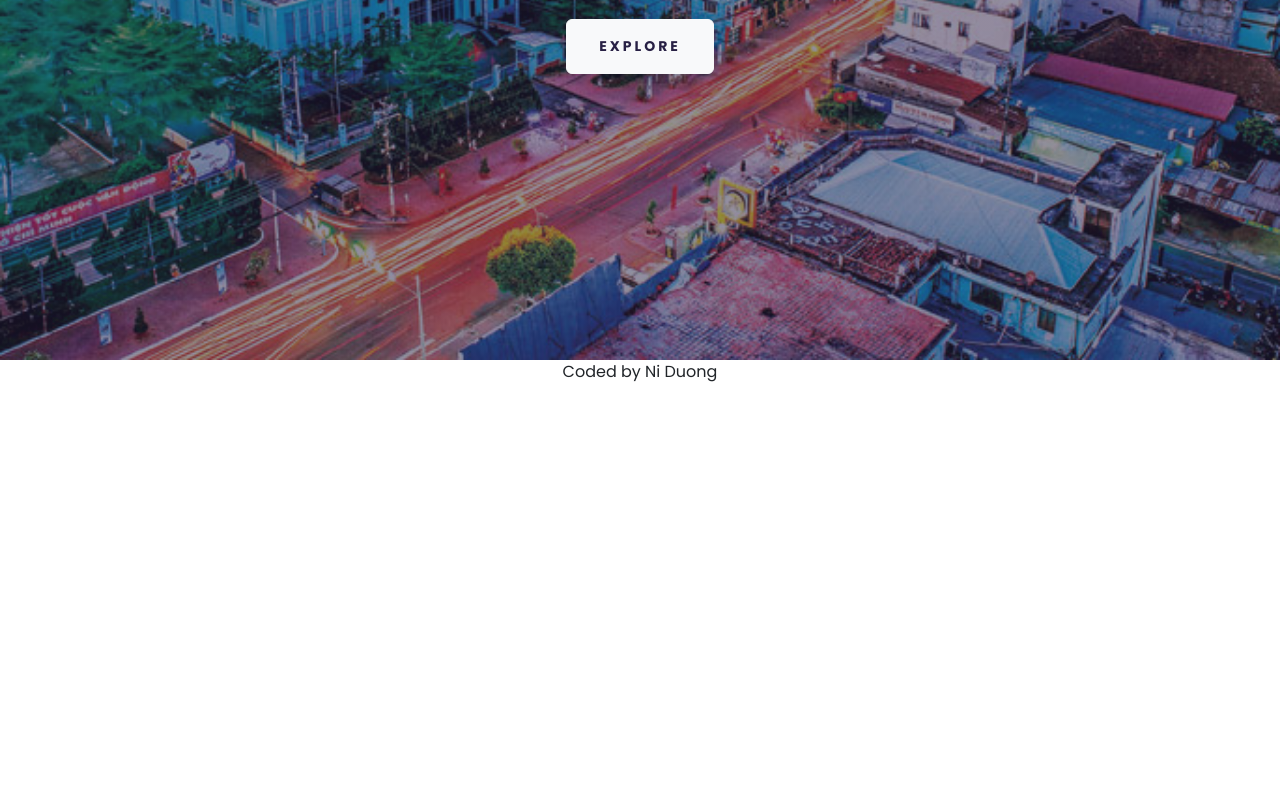
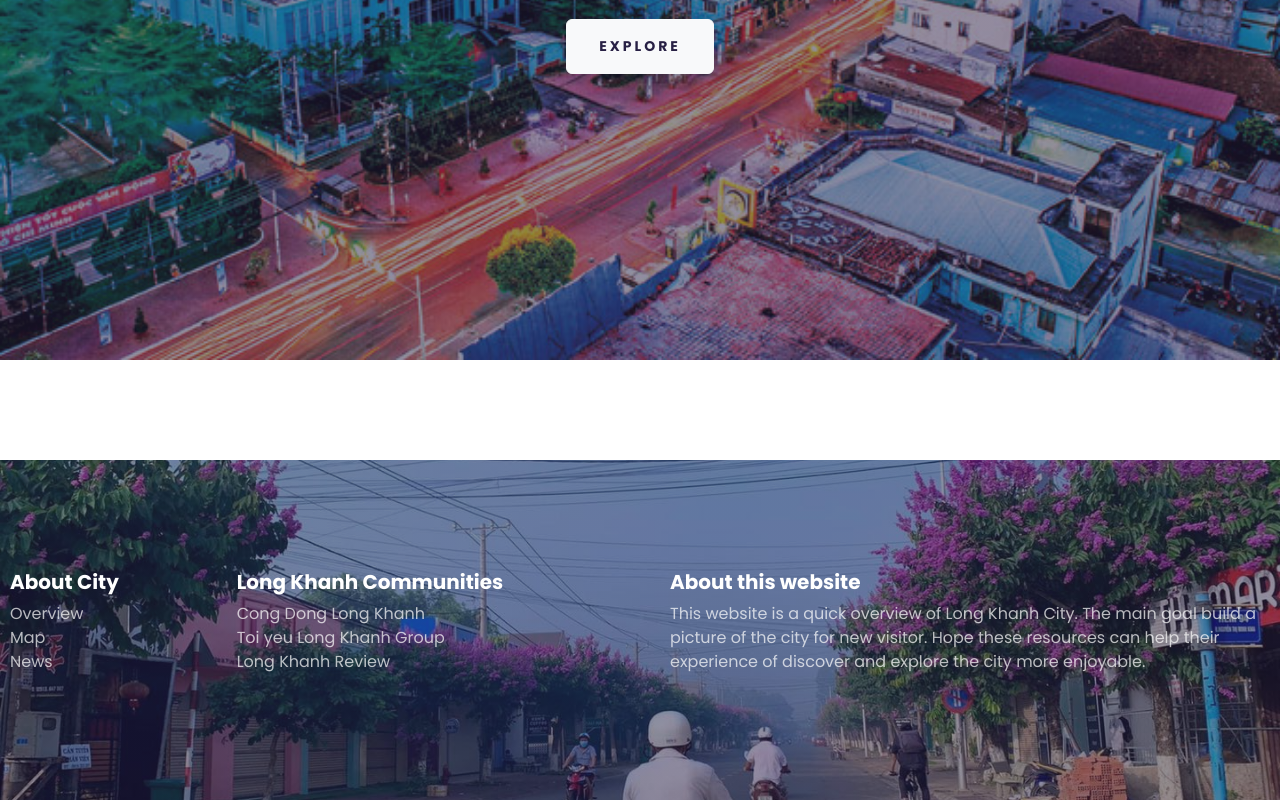
Before and after one commit to duongni/my-hometown, a React (Create React App) app: page / in a window 1280 px wide. Shown: the part 522-1322 px from the top of the page. Before the commit the page ends 906 px from the top, so only its background shows below. Built offline with nearby package versions, Linux system fonts and the light colour scheme.

Commit message:
Added information and styled the footer

```diff
--- a/src/Footer.css
+++ b/src/Footer.css
@@ -0,0 +1,47 @@
+.Footer {
+  color: white;
+  background-image: linear-gradient(
+      rgba(39, 32, 68, 0.5),
+      rgba(39, 32, 68, 0.5)
+    ),
+    url(/src/img/lk-street.jpeg);
+  background-position: center;
+  background-size: cover;
+  background-repeat: no-repeat;
+  display: grid;
+  grid-template-columns: 1fr 2fr 3fr;
+  grid-gap: 20px;
+  margin-top: 100px;
+}
+.Footer h5 {
+  color: white;
+  font-size: 20px;
+  font-weight: 700;
+}
+.content1 {
+  text-align: left;
+  padding: 10px;
+  margin-top: 100px;
+  margin-bottom: 100px;
+}
+.Footer ul {
+  padding: 0;
+  opacity: 0.7;
+  font-size: 16px;
+  font-weight: 400;
+}
+.Footer li {
+  list-style: none;
+  margin: 0;
+  padding: 0;
+}
+.Footer a {
+  text-decoration: none;
+  color: white;
+}
+.Footer p {
+  opacity: 0.7;
+  font-size: 16px;
+  font-weight: 400;
+  color: white;
+}
--- a/src/Footer.js
+++ b/src/Footer.js
@@ -1,5 +1,85 @@
 import React from "react";
 import "./Footer.css";
 export default function Footer() {
-  return <div>Coded by Ni Duong</div>;
+  return (
+    <div className="Footer">
+      <div className="content1">
+        <h5>About City</h5>
+        <ul>
+          <li>
+            <a
+              href="https://en.wikipedia.org/wiki/Long_Kh%C3%A1nh"
+              target="_blank"
+              rel="noreferrer"
+              title="Quick overview of Long Khanh City"
+            >
+              Overview
+            </a>
+          </li>
+          <li>
+            <a
+              href="https://goo.gl/maps/G9sc6DkgnbckjqHG9"
+              target="_blank"
+              rel="noreferrer"
+              title="Long Khanh City Map"
+            >
+              Map
+            </a>
+          </li>
+          <li>
+            <a
+              href="https://longkhanh.dongnai.gov.vn/Pages/home.aspx"
+              target="_blank"
+              rel="noreferrer"
+              title="Long Khanh News"
+            >
+              News
+            </a>
+          </li>
+        </ul>
+      </div>
+      <div className="content1">
+        <h5>Long Khanh Communities</h5>
+        <ul>
+          <li>
+            <a
+              href="https://www.facebook.com/groups/343636420227"
+              target="_blank"
+              rel="noreferrer"
+              title="Cong dong Long Khanh"
+            >
+              Cong Dong Long Khanh
+            </a>
+          </li>
+          <li>
+            <a
+              href="https://www.facebook.com/groups/longkhanhtoiyeu/"
+              target="_blank"
+              rel="noreferrer"
+            >
+              Toi yeu Long Khanh Group
+            </a>
+          </li>
+          <li>
+            <a
+              href="https://www.facebook.com/groups/longkhanhreviewdiadiem"
+              target="_blank"
+              rel="noreferrer"
+              title="Restaurants, Places Review"
+            >
+              Long Khanh Review
+            </a>
+          </li>
+        </ul>
+      </div>
+      <div className="content1">
+        <h5>About this website</h5>
+        <p>
+          This website is a quick overview of Long Khanh City. The main goal
+          build a picture of the city for new visitor. Hope these resources can
+          help their experience of discover and explore the city more enjoyable.
+        </p>
+      </div>
+    </div>
+  );
 }
```
Also changed, not shown: src/img/lk-view.jpeg (added).
